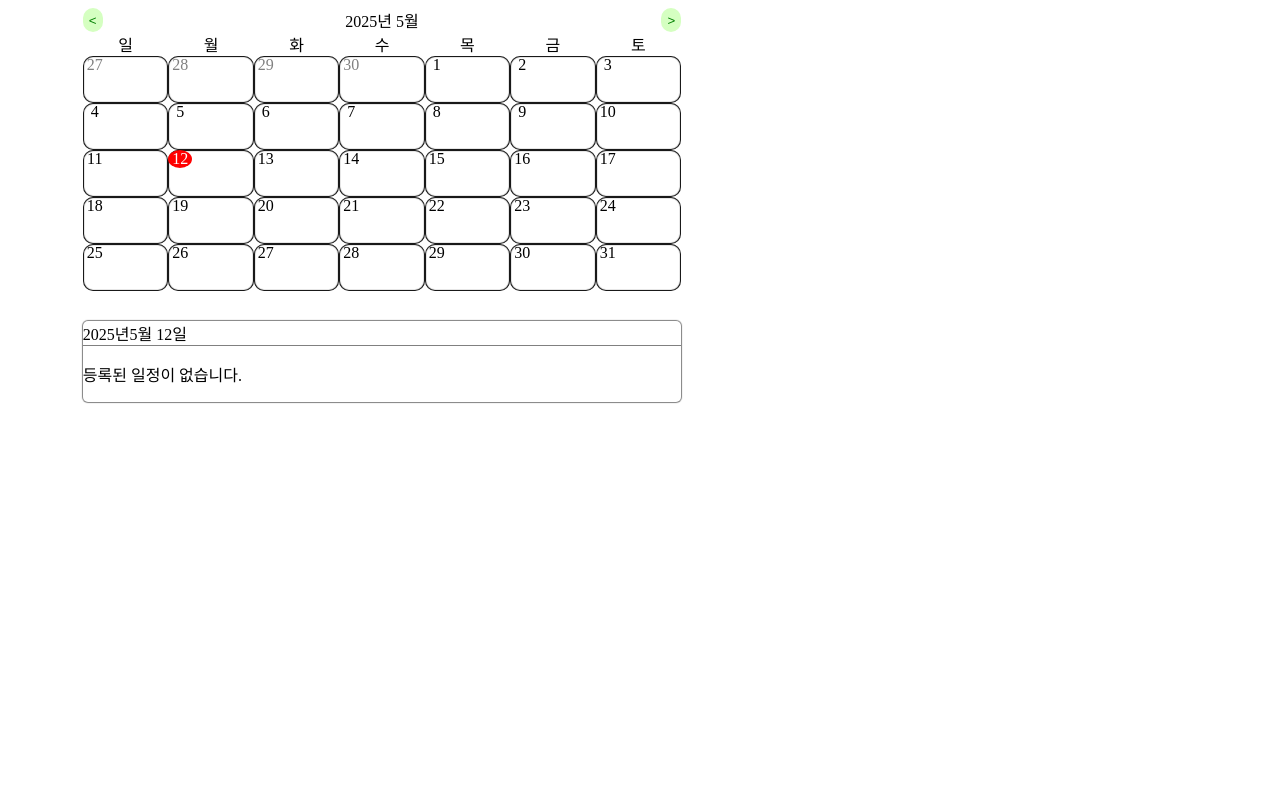
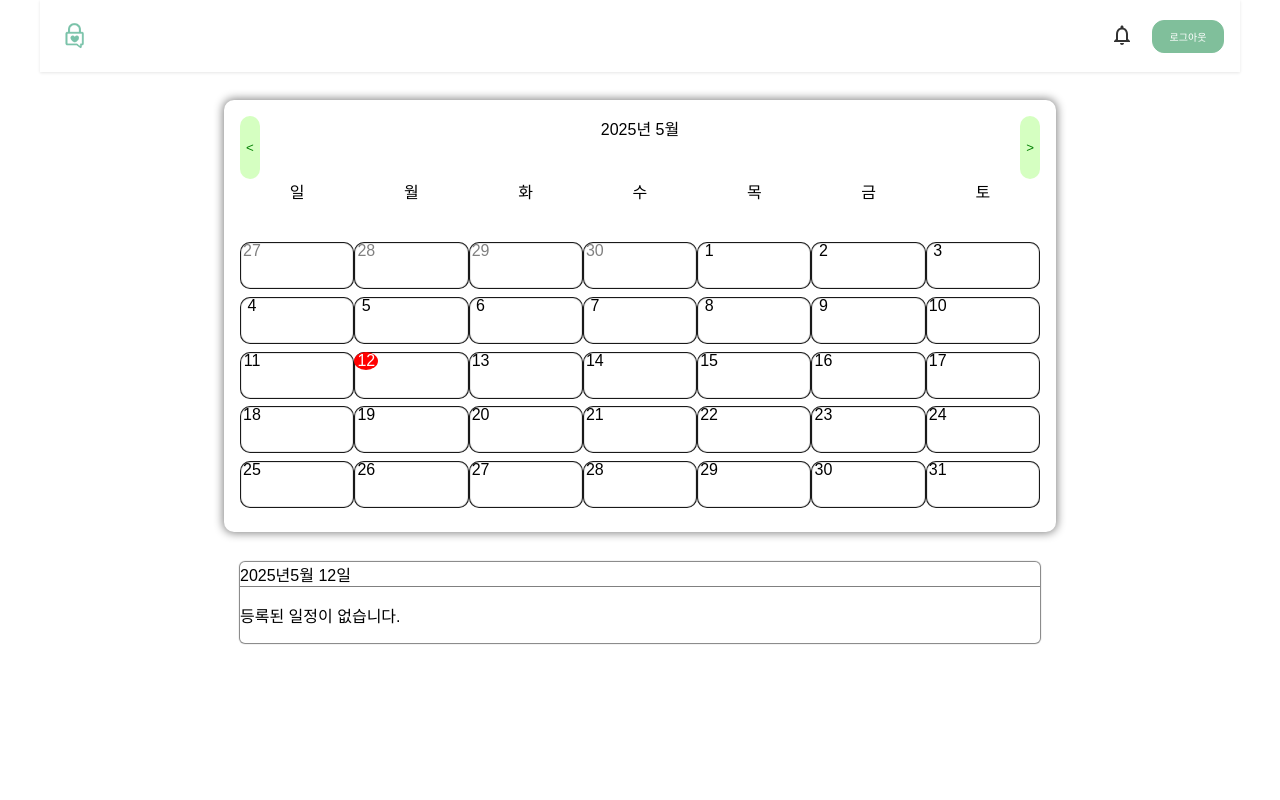
Before and after one commit to 2025-SMHRD-IS-CLOUD-2/mindLog, a Flask app: page /counseling/schedule in a window 1280 px wide. Run offline with Flask 3, Linux system fonts and the light colour scheme; the visitor is signed in with stand-in values (Sample User, id 1); data that the repository does not hold is empty.

Commit message:
스케줄 페이지 헤더 넣었어요

```diff
--- a/app/static/css/schedule.css
+++ b/app/static/css/schedule.css
@@ -25,7 +25,6 @@ span{
   justify-content: space-between;
 }
 body{
-  max-width: 748px;
   display: flex;
   flex-direction: column;
   align-items: center;
@@ -35,6 +34,7 @@ body{
   box-shadow: 0px 0px 1px 1px gray;
   border-radius: 5px;
   width: 80%;
+  max-width: 800px;
   display: flex;
   flex-direction: column;
   flex-wrap: wrap;
@@ -70,7 +70,9 @@ body{
   flex-wrap: wrap;
 }
 #calendar{
-  border-radius: 5px;
+  box-shadow: 0 0 10px 1px gray;
+  margin-top: 100px;
+  border-radius: 10px;
   width: 80%;
   display: flex;
   flex-direction: row;
--- a/app/static/js/schedule.js
+++ b/app/static/js/schedule.js
@@ -10,7 +10,7 @@ let schedule = document.getElementById("schedule");
 var btnWrap = document.getElementsByClassName("buttonWrap");
 
 
-function name() {
+function change() {
     let appoints =document.getElementsByClassName("appointmentInfo");
     for(let i = 0; i< appoints.length; i++){
         const appoint = appoints[i]
@@ -55,6 +55,9 @@ function name() {
     }
 }
 
+change()
+
+// 날짜 클릭하면 당일 schedule 보여주는 함수
 function showSchedule(days){
     days.addEventListener("click", async function() {
         schedule.innerHTML = "";
@@ -138,6 +141,8 @@ function showSchedule(days){
             });
         })
 }
+
+// 캘린더 출력 함수
 function calendar(year,currMonth,today) {
     WrapDay.innerHTML = ""
     let month = document.getElementsByClassName("month");
@@ -190,6 +195,7 @@ calendar(year,currMonth,today);
 // headers: {
 // 'Content-Type': 'application/json'
 // })
+
 let changeMonth = document.getElementsByClassName("changeMonth");
 for(let i = 0; i < changeMonth.length;i++){ // 월을 바꾸면 그에 맞는 달력으로 변환
     changeMonth[i].addEventListener("click",function () {
--- a/app/templates/counseling/schedule.html
+++ b/app/templates/counseling/schedule.html
@@ -1,12 +1,10 @@
-<!DOCTYPE html>
-<html lang="en">
-<head>
-    <meta charset="UTF-8">
-    <meta name="viewport" content="width=device-width, initial-scale=1.0">
-    <title>Document</title>
-    <link rel="stylesheet" href="../../static/css/schedule.css">
-</head>
-<body>
+    {% extends 'base.html' %} {% block styles %}
+<link
+  rel="stylesheet"
+  href="{{ url_for('static', filename='css/chatbot.css') }}"
+/>
+<link rel="stylesheet" href="../../static/css/schedule.css">
+{% endblock %} {% block content %}
     <div id = 'calendar'>
         <div id = "month">
             <button class = 'changeMonth'><</button>
@@ -46,7 +44,10 @@
         </div>
     </div>
     <script>
-        function name() {
+        let data = "{{result}}"
+        data.replace("&#39;","\"")
+        console.log("{{result}}")
+        function change() {
             let appoints =document.getElementsByClassName("appointmentInfo");
             for(let i = 0; i< appoints.length; i++){
                 const appoint = appoints[i]
@@ -90,7 +91,7 @@
                     })
             }
         }
+        change()
     </script>
     <script src = "../../static/js/schedule.js"></script>
-</body>
-</html>
+{% endblock %}
```
